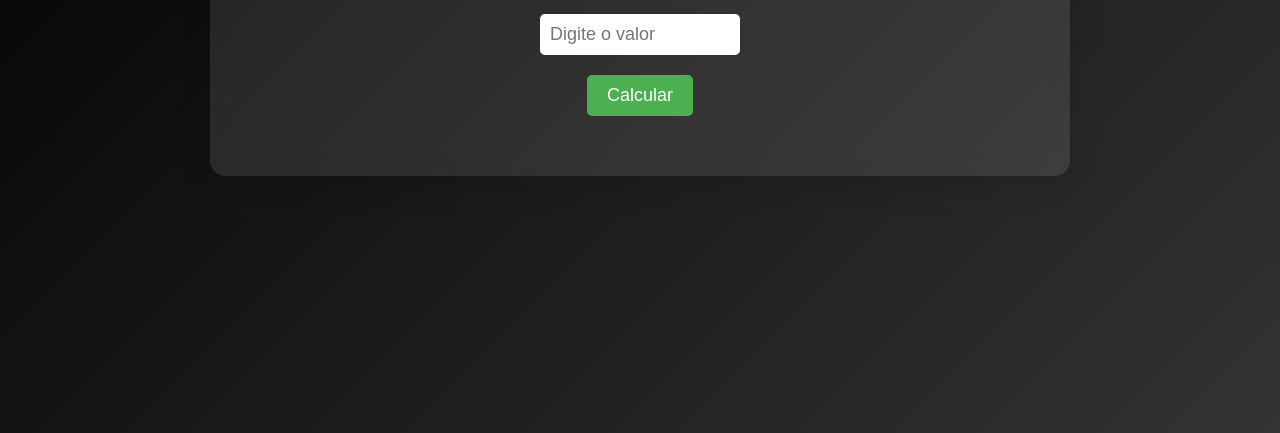
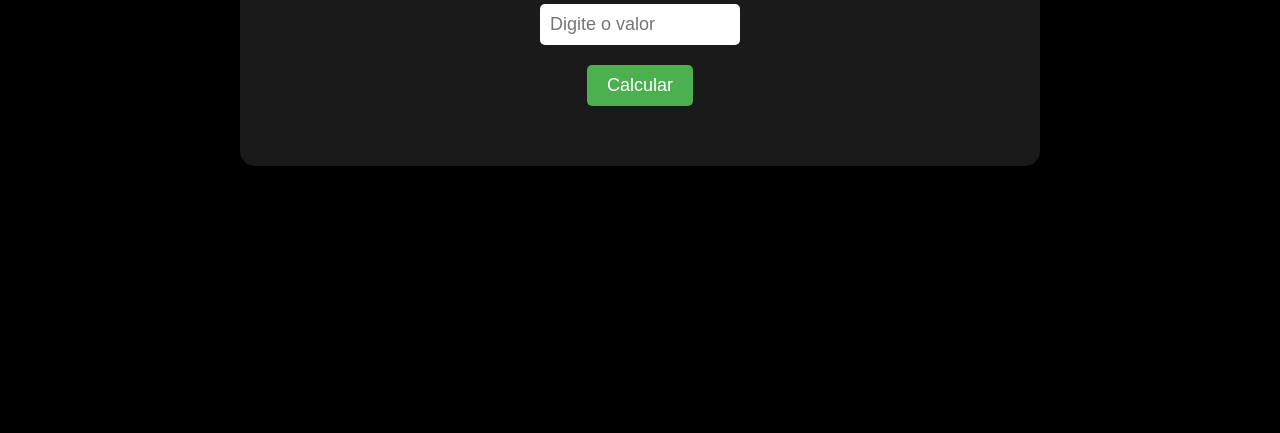
Before and after one commit to Apodiloco/Distribuicaododinheiro, a plain HTML site: page index.html in a window 1280 px wide. Shown: the part 367-800 px from the top of the page. Drawn offline with Linux system fonts and the light colour scheme.

Commit message:
Update index.html

```diff
--- a/index.html
+++ b/index.html
@@ -1,17 +1,23 @@
-<html>
+<!DOCTYPE html>
+<html lang="pt-BR">
 <head>
-    <base href="Calculator/" />
     <meta charset="UTF-8">
+    <meta name="viewport" content="width=device-width, initial-scale=1, user-scalable=no">
+    <meta name="apple-mobile-web-app-capable" content="yes">
+    <meta name="apple-mobile-web-app-status-bar-style" content="black-translucent">
     <title>Calculadora de Orçamento Pessoal Interativa</title>
-    <link rel="apple-touch-icon" href="IMG_0903.png">
     <style>
-        /* Remover o fundo branco */
+        /* Reset de estilo para garantir que não haja fundo branco */
+        * {
+            margin: 0;
+            padding: 0;
+            box-sizing: border-box;
+        }
+
         body {
             font-family: 'Segoe UI', Tahoma, Geneva, Verdana, sans-serif;
-            background: linear-gradient(135deg, #000000, #333333);
+            background: #000000; /* Fundo preto */
             color: white;
-            margin: 0;
-            padding: 0; /* Removido o padding */
             min-height: 100vh;
             display: flex;
             align-items: center;
```
